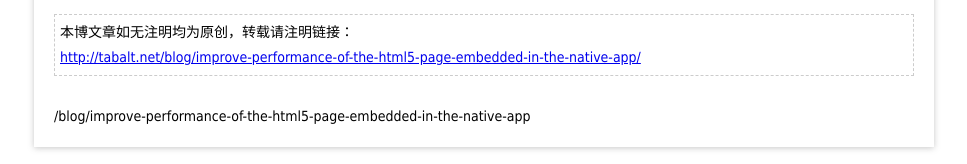
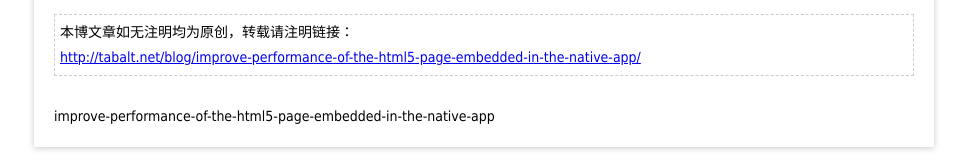
Before and after one commit to tabalt/tabalt.github.io, a Jekyll site: the page built from _posts/solutions/2015-02-03-improve-performance-of-the-html5-page-embedded-in-the-native-app.md, in a window 1280 px wide. Shown: the part 1517-1681 px from the top of the page, without its empty margins (156-1123 px from the left). Built offline with Jekyll 4.4.1, drawn with Linux system fonts in a browser that asks for light colours; Markdown is read by kramdown in place of the engine named in the settings; comment, search, counter and statistics services are not loaded; part of the change alters nothing that is shown.

Commit message:
update blog

```diff
--- a/_posts/solutions/2015-02-03-improve-performance-of-the-html5-page-embedded-in-the-native-app.md
+++ b/_posts/solutions/2015-02-03-improve-performance-of-the-html5-page-embedded-in-the-native-app.md
@@ -2,6 +2,7 @@
 
 layout: post
 title:  "『Q群技术讨论』移动端APP内嵌HTML5页面，如何提升性能与体验？"
+discuss_key: "improve-performance-of-the-html5-page-embedded-in-the-native-app"
 date:   2015-02-03 12:30:00
 tags: [html5]
 
```
